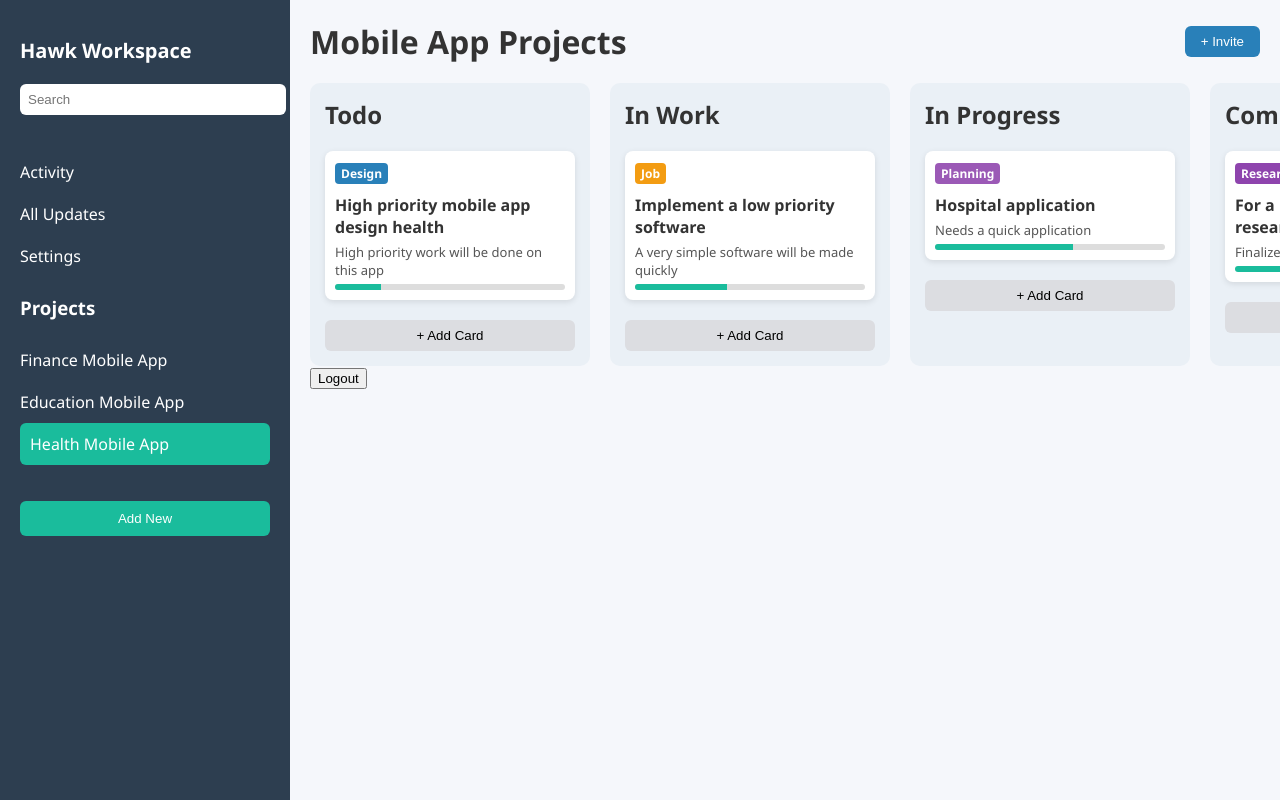
After one commit to w-abdou/TickTack, a PHP site: page /public/homepage.html in a window 1280 px wide. The commit adds this page. Run offline with PHP 8.4, Linux system fonts and the light colour scheme.

Commit message:
Modifications

```diff
--- /dev/null
+++ b/ticktack/client/public/homepage.html
@@ -0,0 +1,86 @@
+<!DOCTYPE html>
+<html lang="en">
+<head>
+  <meta charset="UTF-8">
+  <title>Mobile App Projects Dashboard</title>
+  <link rel="stylesheet" href="styles.css">
+</head>
+<body>
+  <div class="app">
+    <aside class="sidebar">
+      <h2>Hawk Workspace</h2>
+      <input type="text" placeholder="Search">
+      <nav>
+        <ul>
+          <li>Activity</li>
+          <li>All Updates</li>
+          <li>Settings</li>
+        </ul>
+      </nav>
+      <h3>Projects</h3>
+      <ul class="projects">
+        <li>Finance Mobile App</li>
+        <li>Education Mobile App</li>
+        <li class="active">Health Mobile App</li>
+      </ul>
+      <button>Add New</button>
+    </aside>
+
+    <main class="main-content">
+      <header>
+        <h1>Mobile App Projects</h1>
+        <button class="invite">+ Invite</button>
+      </header>
+
+      <div class="board">
+        <div class="column" data-status="todo">
+          <h2>Todo</h2>
+          <div class="card design">
+            <p class="tag">Design</p>
+            <h3>High priority mobile app design health</h3>
+            <p>High priority work will be done on this app</p>
+            <div class="progress"><span style="width: 20%"></span></div>
+          </div>
+          <button class="add-card">+ Add Card</button>
+        </div>
+
+        <div class="column" data-status="in-work">
+          <h2>In Work</h2>
+          <div class="card job">
+            <p class="tag">Job</p>
+            <h3>Implement a low priority software</h3>
+            <p>A very simple software will be made quickly</p>
+            <div class="progress"><span style="width: 40%"></span></div>
+          </div>
+          <button class="add-card">+ Add Card</button>
+        </div>
+
+        <div class="column" data-status="in-progress">
+          <h2>In Progress</h2>
+          <div class="card planning">
+            <p class="tag">Planning</p>
+            <h3>Hospital application</h3>
+            <p>Needs a quick application</p>
+            <div class="progress"><span style="width: 60%"></span></div>
+          </div>
+          <button class="add-card">+ Add Card</button>
+        </div>
+
+        <div class="column" data-status="completed">
+          <h2>Completed</h2>
+          <div class="card research">
+            <p class="tag">Research</p>
+            <h3>For a private hospital research</h3>
+            <p>Finalized research completed</p>
+            <div class="progress"><span style="width: 100%"></span></div>
+          </div>
+          <button class="add-card">+ Add Card</button>
+        </div>
+      </div>
+      <button onclick="logout()">Logout</button>
+    </main>
+  </div>
+
+  <script src="script.js"></script>
+</body>
+</html>
--- a/ticktack/client/public/styles.css
+++ b/ticktack/client/public/styles.css
@@ -1,82 +1,161 @@
-/* Basic Reset */
-* {
+  body {
     margin: 0;
-    padding: 0;
-    box-sizing: border-box;
+    font-family: 'Segoe UI', sans-serif;
+    background: #f5f7fb;
+    color: #333;
   }
 
-  body {
-    font-family: "Segoe UI", Tahoma, Geneva, Verdana, sans-serif;
-    background-color: #f7f9fc;
-    color: #333;
+  .app {
+    display: flex;
+    height: 100vh;
+  }
+
+  .sidebar {
+    width: 250px;
+    background: #2d3e50;
+    color: #fff;
     padding: 20px;
   }
 
+  .sidebar h2 {
+    font-size: 20px;
+    margin-bottom: 20px;
+  }
+
+  .sidebar input {
+    width: 100%;
+    padding: 8px;
+    border-radius: 6px;
+    border: none;
+    margin-bottom: 20px;
+  }
+
+  .sidebar nav ul, .projects {
+    list-style: none;
+    padding: 0;
+  }
+
+  .sidebar nav ul li,
+  .projects li {
+    padding: 10px 0;
+    cursor: pointer;
+  }
+
+  .projects li.active {
+    background: #1abc9c;
+    border-radius: 6px;
+    padding-left: 10px;
+  }
+
+  .sidebar button {
+    width: 100%;
+    padding: 10px;
+    margin-top: 20px;
+    background: #1abc9c;
+    border: none;
+    color: white;
+    border-radius: 6px;
+    cursor: pointer;
+  }
+
+  .main-content {
+    flex: 1;
+    padding: 20px;
+    overflow-x: auto;
+  }
+
   header {
-    text-align: center;
-    margin-bottom: 40px;
+    display: flex;
+    justify-content: space-between;
+    align-items: center;
+  }
+
+  header h1 {
+    margin: 0;
+  }
+
+  .invite {
+    padding: 8px 16px;
+    background: #2980b9;
+    color: white;
+    border: none;
+    border-radius: 6px;
   }
 
   .board {
     display: flex;
-    justify-content: space-between;
     gap: 20px;
+    margin-top: 20px;
   }
 
   .column {
-    background-color: #ffffff;
-    border: 1px solid #ddd;
-    border-radius: 8px;
-    padding: 16px;
-    width: 32%;
-    box-shadow: 0 2px 5px rgba(0, 0, 0, 0.05);
+    background: #eaf0f6;
+    border-radius: 10px;
+    padding: 15px;
+    width: 250px;
+    flex-shrink: 0;
   }
 
   .column h2 {
-    margin-bottom: 16px;
+    margin-top: 0;
   }
 
-  .task-list {
-    min-height: 100px;
-  }
-  .form-container {
-    width: 100%;
-    max-width: 400px;
-    margin: 80px auto;
-    background: #fff;
-    padding: 32px;
+  .card {
+    background: white;
     border-radius: 8px;
-    box-shadow: 0 4px 10px rgba(0, 0, 0, 0.1);
+    padding: 10px;
+    margin-bottom: 10px;
+    box-shadow: 0 2px 6px rgba(0,0,0,0.1);
   }
 
-  .form-container h2 {
-    text-align: center;
-    margin-bottom: 24px;
+  .card h3 {
+    margin: 5px 0;
+    font-size: 16px;
   }
 
-  form input {
-    width: 100%;
-    padding: 12px;
-    margin-bottom: 16px;
-    border: 1px solid #ccc;
-    border-radius: 6px;
+  .card p {
+    margin: 0 0 5px;
+    font-size: 13px;
+    color: #555;
   }
 
-  form button {
+  .card .tag {
+    font-size: 12px;
+    font-weight: bold;
+    display: inline-block;
+    margin-bottom: 5px;
+    padding: 2px 6px;
+    border-radius: 4px;
+  }
+
+  .design .tag { background: #2980b9; color: white; }
+  .job .tag { background: #f39c12; color: white; }
+  .planning .tag { background: #9b59b6; color: white; }
+  .research .tag { background: #8e44ad; color: white; }
+
+  .progress {
+    height: 6px;
+    background: #ddd;
+    border-radius: 3px;
+    overflow: hidden;
+  }
+
+  .progress span {
+    display: block;
+    height: 100%;
+    background: #1abc9c;
+  }
+
+  .add-card {
     width: 100%;
-    padding: 12px;
-    background-color: #007bff;
-    color: white;
+    background: #dcdde1;
     border: none;
     border-radius: 6px;
+    padding: 8px;
+    margin-top: 10px;
     cursor: pointer;
   }
 
-  form button:hover {
-    background-color: #0056b3;
+  .add-card:hover {
+    background: #b2bec3;
   }
-
-  form p {
-    margin-top: 12px;
-    text-align: center;
-  }
```
Also changed, not shown: ticktack/client/public/index.html (deleted, +0 -34 lines), ticktack/client/public/login.css (added, +59 -0 lines), ticktack/client/public/login.html (+16 -10 lines), ticktack/client/public/scripts/app.js (+47 -14 lines), ticktack/client/public/signup.css (added, +59 -0 lines), ticktack/client/public/signup.html (+19 -12 lines).
